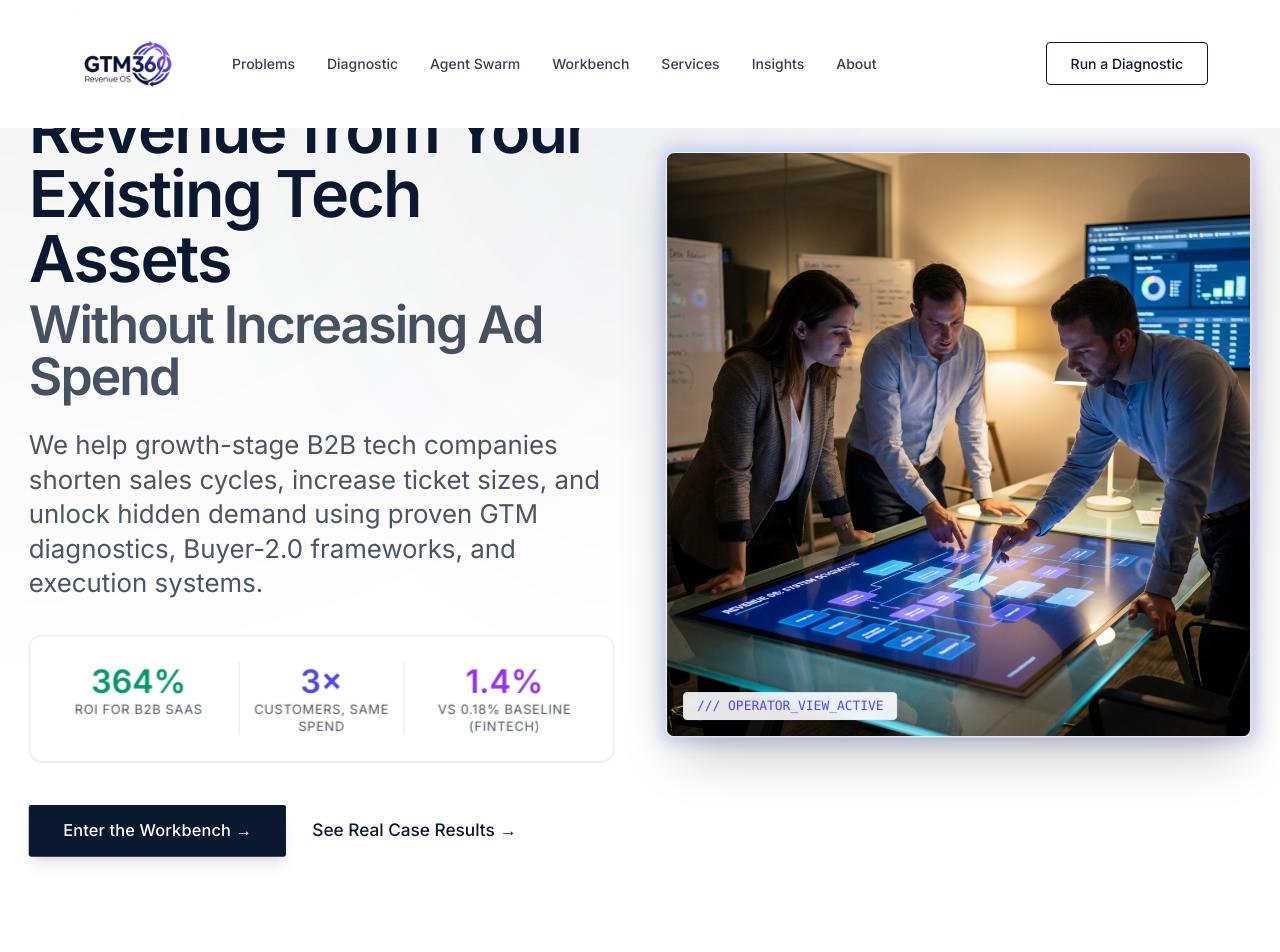
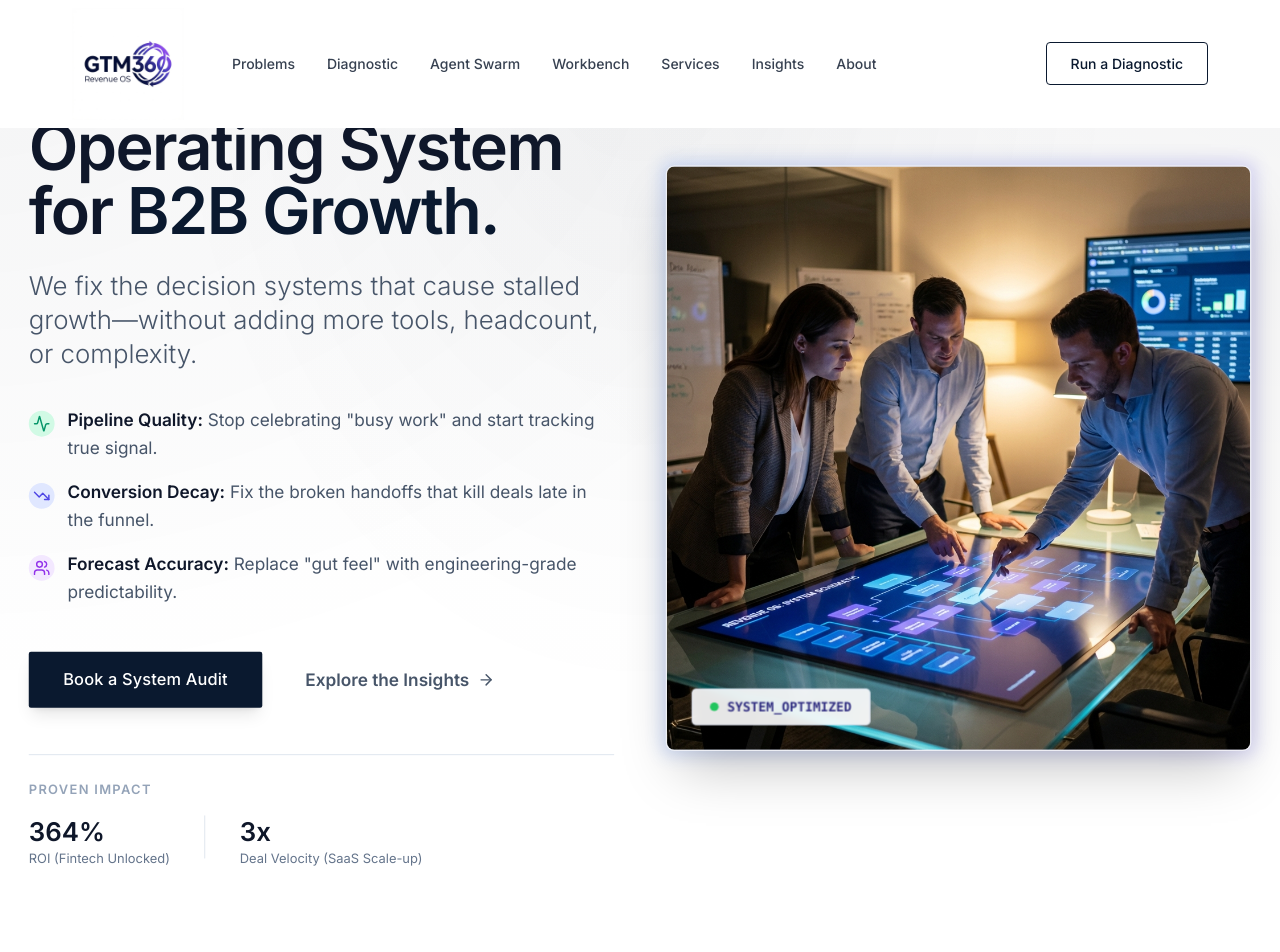
Before and after one commit to sameerjoshy/gtm-360-website, a React (Vite) app: page / in a window 1280 px wide. Shown: the top 952 px of the page. Built offline with nearby package versions, Linux system fonts and the light colour scheme.

Commit message:
Refactor: Optimize Homepage Hero with Option B structure (Headline, Bullets, Proof)

```diff
--- a/src/pages/Home.jsx
+++ b/src/pages/Home.jsx
@@ -22,52 +22,83 @@ const Home = () => {
             {/* BLOCK 1: HERO */}
             <section className="section !pt-0 pb-24 md:pb-32 aurora-bg relative overflow-hidden" style={{ paddingTop: '0px' }}>
                 <div className="container max-w-6xl relative z-10">
-                    <div className="flex flex-col md:flex-row items-center gap-12 mt-16">
+                    <div className="flex flex-col md:flex-row items-center gap-12 mt-20">
                         <div className="flex-1">
-                            <h1 className="text-5xl md:text-6xl font-semibold leading-tight mb-6 text-[var(--color-primary)]">
-                                Unlock 2–3× Revenue from Your Existing Tech Assets
-                                <span className="block text-4xl md:text-5xl opacity-75 mt-2">Without Increasing Ad Spend</span>
+                            <h1 className="text-5xl md:text-6xl font-bold leading-tight mb-6 text-slate-900 tracking-tight">
+                                The Revenue Operating System for <span className="text-[var(--color-primary)]">B2B Growth.</span>
                             </h1>
-                            <p className="text-xl md:text-2xl text-gray-600 mb-8 max-w-2xl">
-                                We help growth-stage B2B tech companies shorten sales cycles, increase ticket sizes, and unlock hidden demand using proven GTM diagnostics, Buyer-2.0 frameworks, and execution systems.
+                            <p className="text-xl md:text-2xl text-slate-600 mb-8 max-w-2xl font-light">
+                                We fix the decision systems that cause stalled growth—without adding more tools, headcount, or complexity.
                             </p>
 
-                            {/* PROOF STRIP */}
-                            <div className="grid grid-cols-3 gap-4 mb-10 p-6 bg-white/80 backdrop-blur-sm rounded-xl border border-gray-200 shadow-sm">
-                                <div className="text-center">
-                                    <div className="text-3xl font-bold text-emerald-600">364%</div>
-                                    <div className="text-xs text-gray-600 uppercase tracking-wider">ROI for B2B SaaS</div>
-                                </div>
-                                <div className="text-center border-l border-r border-gray-200">
-                                    <div className="text-3xl font-bold text-indigo-600">3×</div>
-                                    <div className="text-xs text-gray-600 uppercase tracking-wider">Customers, Same Spend</div>
-                                </div>
-                                <div className="text-center">
-                                    <div className="text-3xl font-bold text-purple-600">1.4%</div>
-                                    <div className="text-xs text-gray-600 uppercase tracking-wider">vs 0.18% Baseline (Fintech)</div>
-                                </div>
+                            {/* 3 BULLETS (WHAT WE FIX) */}
+                            <ul className="space-y-4 mb-10">
+                                <li className="flex items-start">
+                                    <div className="w-6 h-6 rounded-full bg-emerald-100 flex items-center justify-center mr-3 mt-1 flex-shrink-0">
+                                        <Activity className="w-4 h-4 text-emerald-600" />
+                                    </div>
+                                    <div>
+                                        <span className="font-bold text-slate-900">Pipeline Quality:</span> <span className="text-slate-600">Stop celebrating "busy work" and start tracking true signal.</span>
+                                    </div>
+                                </li>
+                                <li className="flex items-start">
+                                    <div className="w-6 h-6 rounded-full bg-indigo-100 flex items-center justify-center mr-3 mt-1 flex-shrink-0">
+                                        <TrendingDown className="w-4 h-4 text-indigo-600" />
+                                    </div>
+                                    <div>
+                                        <span className="font-bold text-slate-900">Conversion Decay:</span> <span className="text-slate-600">Fix the broken handoffs that kill deals late in the funnel.</span>
+                                    </div>
+                                </li>
+                                <li className="flex items-start">
+                                    <div className="w-6 h-6 rounded-full bg-purple-100 flex items-center justify-center mr-3 mt-1 flex-shrink-0">
+                                        <Users className="w-4 h-4 text-purple-600" />
+                                    </div>
+                                    <div>
+                                        <span className="font-bold text-slate-900">Forecast Accuracy:</span> <span className="text-slate-600">Replace "gut feel" with engineering-grade predictability.</span>
+                                    </div>
+                                </li>
+                            </ul>
+
+                            {/* DUAL CTAs */}
+                            <div className="flex flex-col sm:flex-row gap-4 items-start sm:items-center mb-10">
+                                <Link to="/contact" className="btn bg-[var(--color-primary)] text-white hover:bg-indigo-700 transition-all shadow-lg px-8 py-4 text-lg">
+                                    Book a System Audit
+                                </Link>
+                                <Link to="/insights" className="px-6 py-4 text-slate-600 font-semibold hover:text-[var(--color-primary)] flex items-center group">
+                                    Explore the Insights <ArrowRight className="ml-2 w-4 h-4 group-hover:translate-x-1 transition-transform" />
+                                </Link>
                             </div>
 
-                            <div className="flex flex-col sm:flex-row gap-6 items-start sm:items-center">
-                                <Link to="/tools" className="btn bg-[var(--color-primary)] text-white hover:bg-opacity-90 transition-all shadow-lg">
-                                    Enter the Workbench →
-                                </Link>
-                                <Link to="/insights" className="text-[var(--color-primary)] font-medium hover:underline">
-                                    See Real Case Results →
-                                </Link>
+                            {/* PROVEN IMPACT (Mini Case Studies) */}
+                            <div className="border-t border-slate-200 pt-6">
+                                <p className="text-xs font-bold text-slate-400 uppercase tracking-widest mb-4">Proven Impact</p>
+                                <div className="flex gap-8">
+                                    <div>
+                                        <div className="text-2xl font-bold text-slate-900">364%</div>
+                                        <div className="text-xs text-slate-500">ROI (Fintech Unlocked)</div>
+                                    </div>
+                                    <div className="w-px bg-slate-200 h-10"></div>
+                                    <div>
+                                        <div className="text-2xl font-bold text-slate-900">3x</div>
+                                        <div className="text-xs text-slate-500">Deal Velocity (SaaS Scale-up)</div>
+                                    </div>
+                                </div>
                             </div>
                         </div>
 
-                        {/* HERO IMAGE: Human War Room */}
-                        <div className="flex-1 w-full relative group">
-                            <div className="absolute -inset-1 bg-gradient-to-r from-blue-600 to-indigo-600 rounded-lg blur opacity-25 group-hover:opacity-50 transition duration-1000"></div>
+                        {/* HERO IMAGE */}
+                        <div className="flex-1 w-full relative group hidden md:block">
+                            <div className="absolute -inset-1 bg-gradient-to-r from-blue-600 to-indigo-600 rounded-lg blur opacity-20 group-hover:opacity-40 transition duration-1000"></div>
                             <img
                                 src={heroWarRoom}
                                 alt="GTM360 War Room: Operators solving system problems"
                                 className="relative rounded-lg shadow-2xl border border-gray-100 transform group-hover:scale-[1.01] transition duration-500"
                             />
-                            <div className="absolute bottom-4 left-4 bg-white/90 backdrop-blur-sm px-3 py-1 rounded text-xs font-mono text-indigo-600 border border-indigo-100">
-                                {'/// OPERATOR_VIEW_ACTIVE'}
+                            <div className="absolute bottom-6 left-6 bg-white/90 backdrop-blur-sm px-4 py-2 rounded shadow-sm border border-indigo-50">
+                                <div className="flex items-center gap-2">
+                                    <div className="w-2 h-2 bg-green-500 rounded-full animate-pulse"></div>
+                                    <span className="text-xs font-mono text-indigo-900 font-bold">SYSTEM_OPTIMIZED</span>
+                                </div>
                             </div>
                         </div>
                     </div>
```
